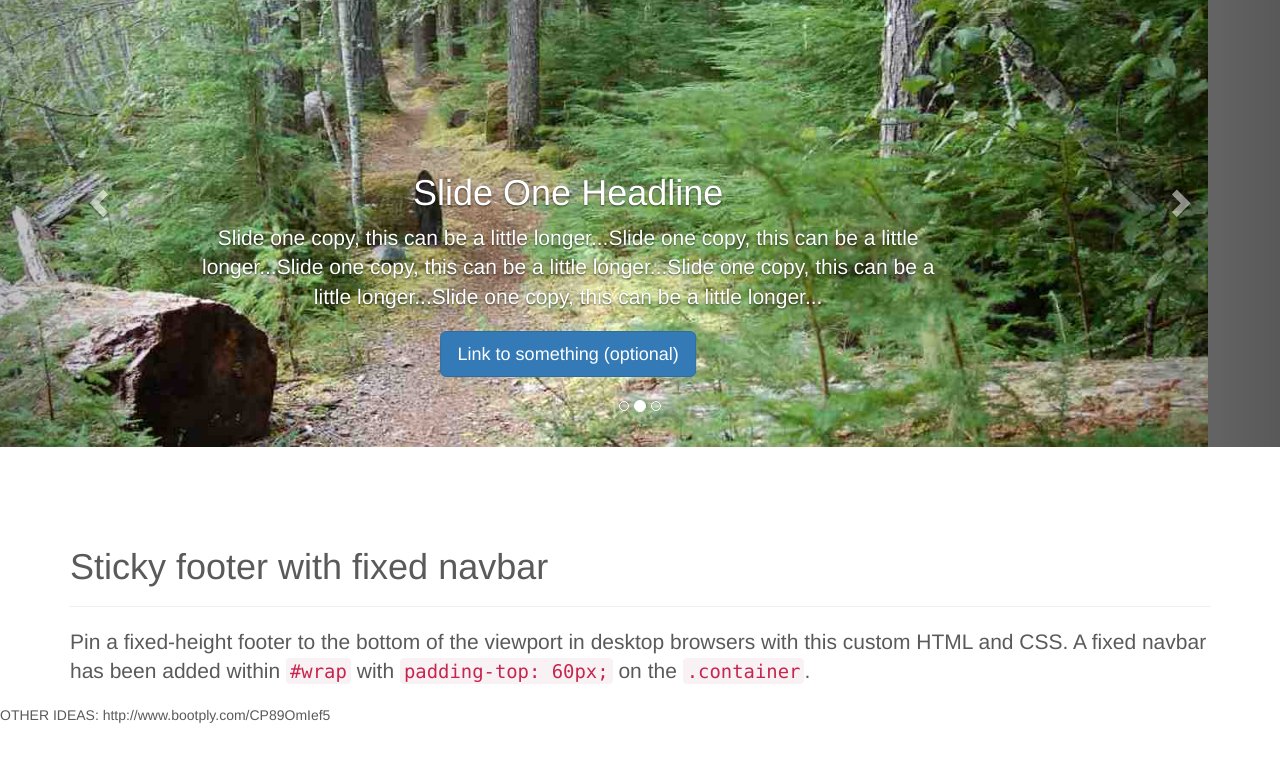
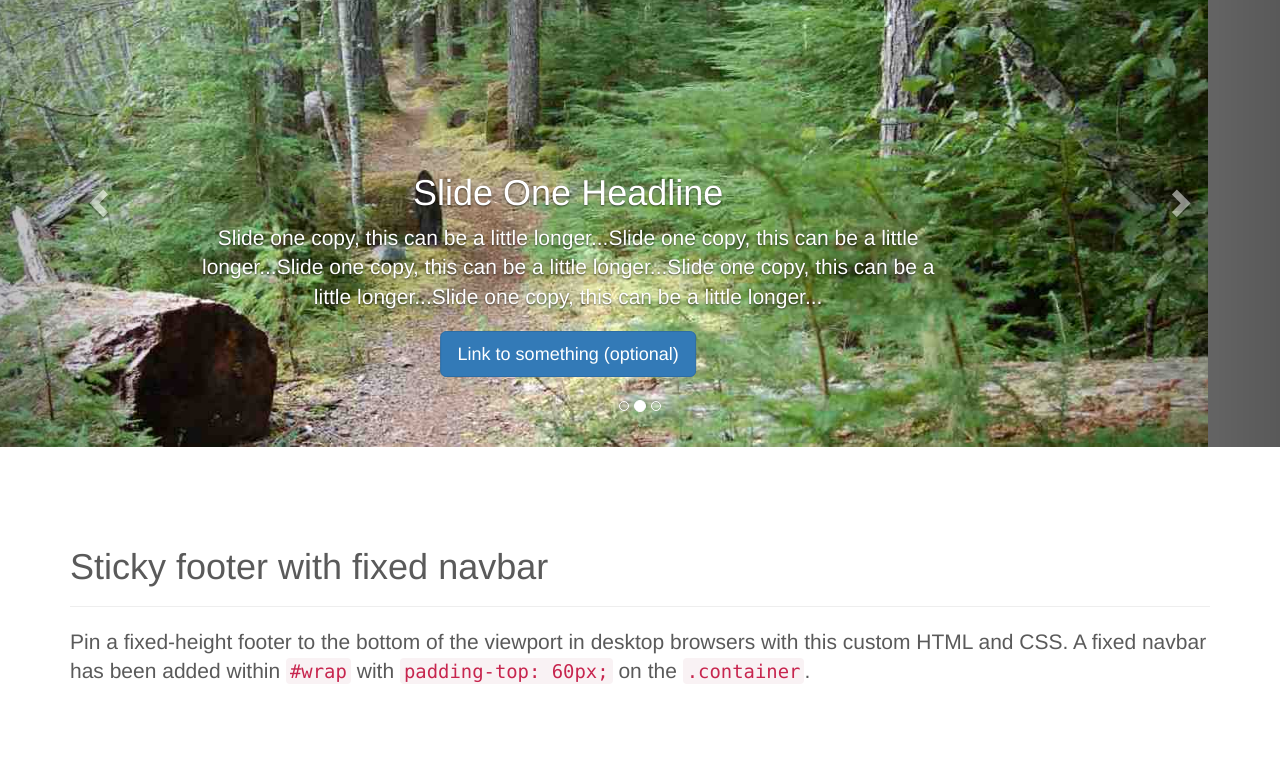
Before and after one commit to andrewboes/SalemTrails, a plain HTML site: page index2.html in a window 1280 px wide. Shown: the part 53-814 px from the top of the page. Drawn offline with nearby package versions, Linux system fonts and the light colour scheme.

Commit message:
Removed hint

```diff
--- a/index2.html
+++ b/index2.html
@@ -245,9 +245,6 @@
 		<p class="lead">Pin a fixed-height footer to the bottom of the viewport in desktop browsers with this custom HTML and CSS. A fixed navbar has been added within <code>#wrap</code> with <code>padding-top: 60px;</code> on the <code>.container</code>.</p>
 
 	</div>
-
-	OTHER IDEAS:
-	http://www.bootply.com/CP89OmIef5
 </body>
 <!-- Core JavaScript Files -->
 <script src="https://code.jquery.com/jquery-1.11.1.min.js"></script>
```
